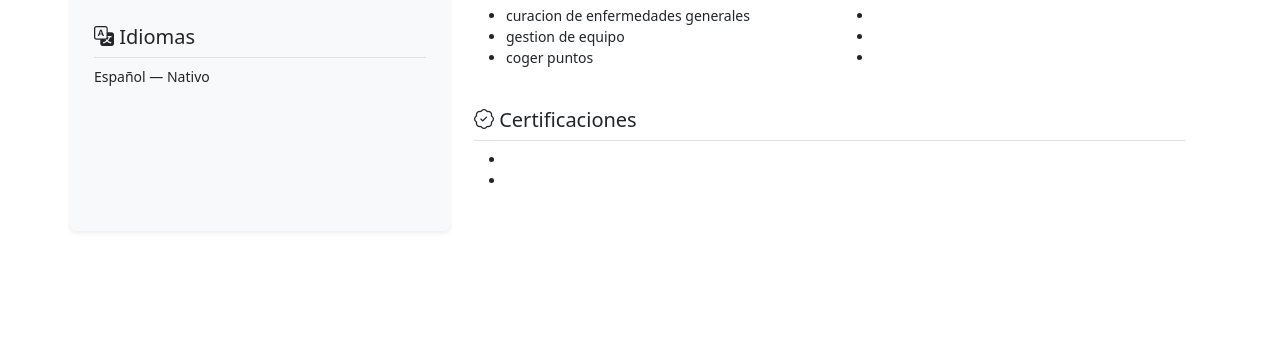
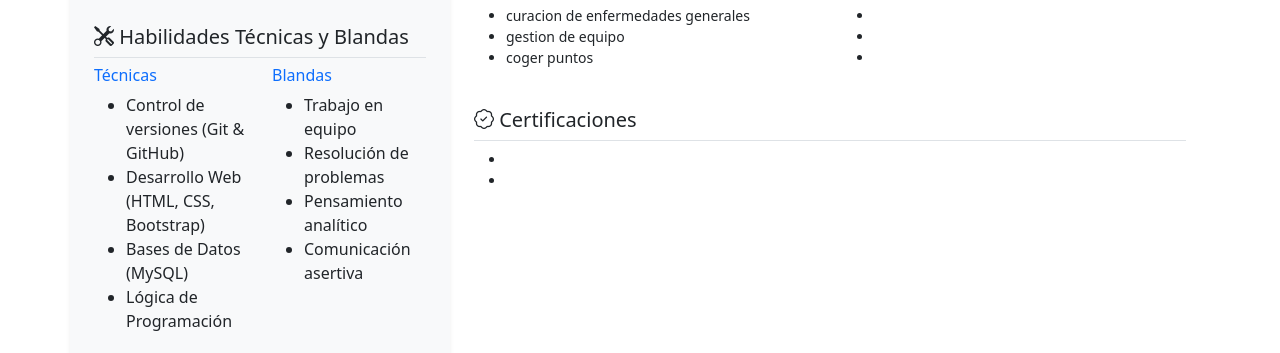
Before and after one commit to Andresfelipe634/eva_1, a plain HTML site: page index.html in a window 1280 px wide. Shown: the part 599-952 px from the top of the page. Before the commit the page ends 878 px from the top, so only its background shows below. Drawn offline with nearby package versions, Linux system fonts and the light colour scheme.

Commit message:
agrega la seccion de habilidades al cv

```diff
--- a/index.html
+++ b/index.html
@@ -46,6 +46,28 @@
           <li><a href="#" target="_blank"><i class="bi bi-globe"></i> <!-- Portafolio web --></a></li>
         </ul>
 
+        <!-- Sección de Habilidades -->
+<h2 class="h5 border-bottom pb-2 mt-4"><i class="bi bi-tools"></i> Habilidades Técnicas y Blandas</h2>
+<div class="row">
+  <div class="col-md-6">
+    <h3 class="h6 text-primary">Técnicas</h3>
+    <ul>
+      <li>Control de versiones (Git & GitHub)</li>
+      <li>Desarrollo Web (HTML, CSS, Bootstrap)</li>
+      <li>Bases de Datos (MySQL)</li>
+      <li>Lógica de Programación</li>
+    </ul>
+  </div>
+  <div class="col-md-6">
+    <h3 class="h6 text-primary">Blandas</h3>
+    <ul>
+      <li>Trabajo en equipo</li>
+      <li>Resolución de problemas</li>
+      <li>Pensamiento analítico</li>
+      <li>Comunicación asertiva</li>
+    </ul>
+  </div>
+</div>
         <!-- Lista tus idiomas con nivel -->
         <h2 class="h5 border-bottom pb-2 mt-4"><i class="bi bi-translate"></i> Idiomas</h2>
         <ul class="list-unstyled small">
```
